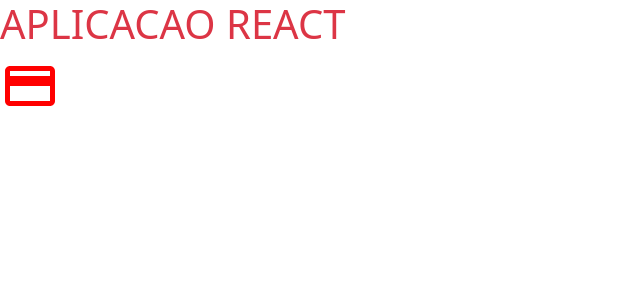
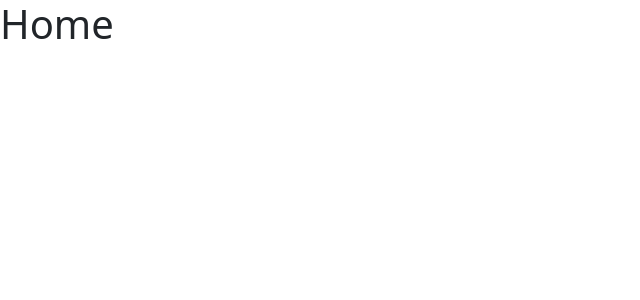
Before and after one commit to pogermano/carcrm-react, a React (Create React App) app: page / in a window 1280 px wide. Shown: the top 300 px of the page, without its empty margins (0-640 px from the left). Built offline with nearby package versions, Linux system fonts and the light colour scheme.

Commit message:
Add React Router Dom 5

```diff
--- a/package.json
+++ b/package.json
@@ -14,6 +14,7 @@
     "react": "^18.2.0",
     "react-dom": "^18.2.0",
     "react-icons": "^4.6.0",
+    "react-router-dom": "5.2.0",
     "react-scripts": "^2.1.3",
     "web-vitals": "^2.1.4"
   },
--- a/src/App.js
+++ b/src/App.js
@@ -1,10 +1,8 @@
 import React from "react";
 import { createTheme, ThemeProvider } from '@mui/material/styles';
-import { purple, blue , red, orange} from '@mui/material/colors';
-import { Button, TextField, Select , MenuItem} from '@mui/material';
+import { purple, blue,  orange } from '@mui/material/colors';
 import 'bootstrap/dist/css/bootstrap.min.css';
-import {MdPayment} from 'react-icons/md';
-
+import Routes from "./Routes";
 
 
 const theme = createTheme({
@@ -13,7 +11,7 @@
     primary: {
       main: blue[700],
     },
-    secondary:   {
+    secondary: {
       main: purple[700],
     },
     tuca: {
@@ -27,14 +25,14 @@
       defaultProps: {
         // The props to change the default for.
         fullWidth: true,
-        variant:'contained',
+        variant: 'contained',
       },
     },
     MuiTextField: {
       defaultProps: {
         // The props to change the default for.
         fullWidth: true,
-        variant:'outlined',
+        variant: 'outlined',
         color: 'tuca'
       },
     },
@@ -43,7 +41,7 @@
       defaultProps: {
         // The props to change the default for.
         fullWidth: true,
-      variant:'outlined',
+        variant: 'outlined',
         color: 'tuca'
       },
     },
@@ -60,9 +58,7 @@
 
 const App = () => (
   <ThemeProvider theme={theme}>
-    <h1 className="text-danger"> APLICACAO REACT </h1>
-<MdPayment style={{fontSize:'60px', color: 'red'}}/>
-
+    <Routes/>
   </ThemeProvider>
 
 
--- /dev/null
+++ b/src/Routes.js
@@ -0,0 +1,18 @@
+import React, { Suspense , lazy} from "react";
+import { BrowserRouter as Router, Route, Switch } from 'react-router-dom';
+import { CircularProgress } from "@mui/material";
+
+
+
+const Routes = () => (
+    <Router>
+        <Suspense fallback={<div className="d-flex justify-content-center mt-5 pt-5"><CircularProgress /></div>}>
+            <Switch>
+                <Route exact  path="/" component={()=> (<h1>Home</h1>)}/>
+            </Switch>
+
+        </Suspense>
+    </Router>
+)
+
+export default Routes;
```
Also changed, not shown: 1 other file (tests, documents, lock files or other folders). Lines whose indentation alone changed are shown as unchanged.
